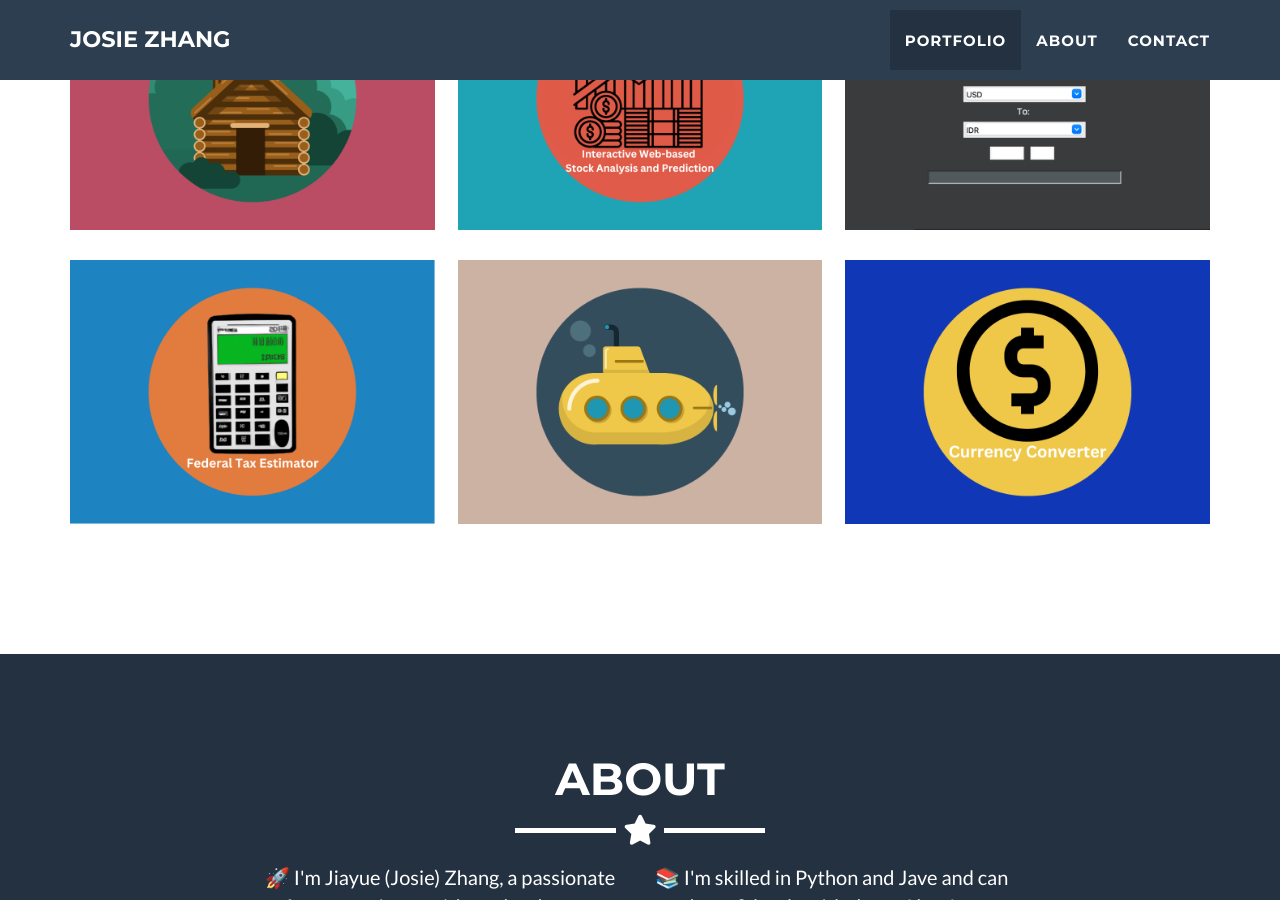
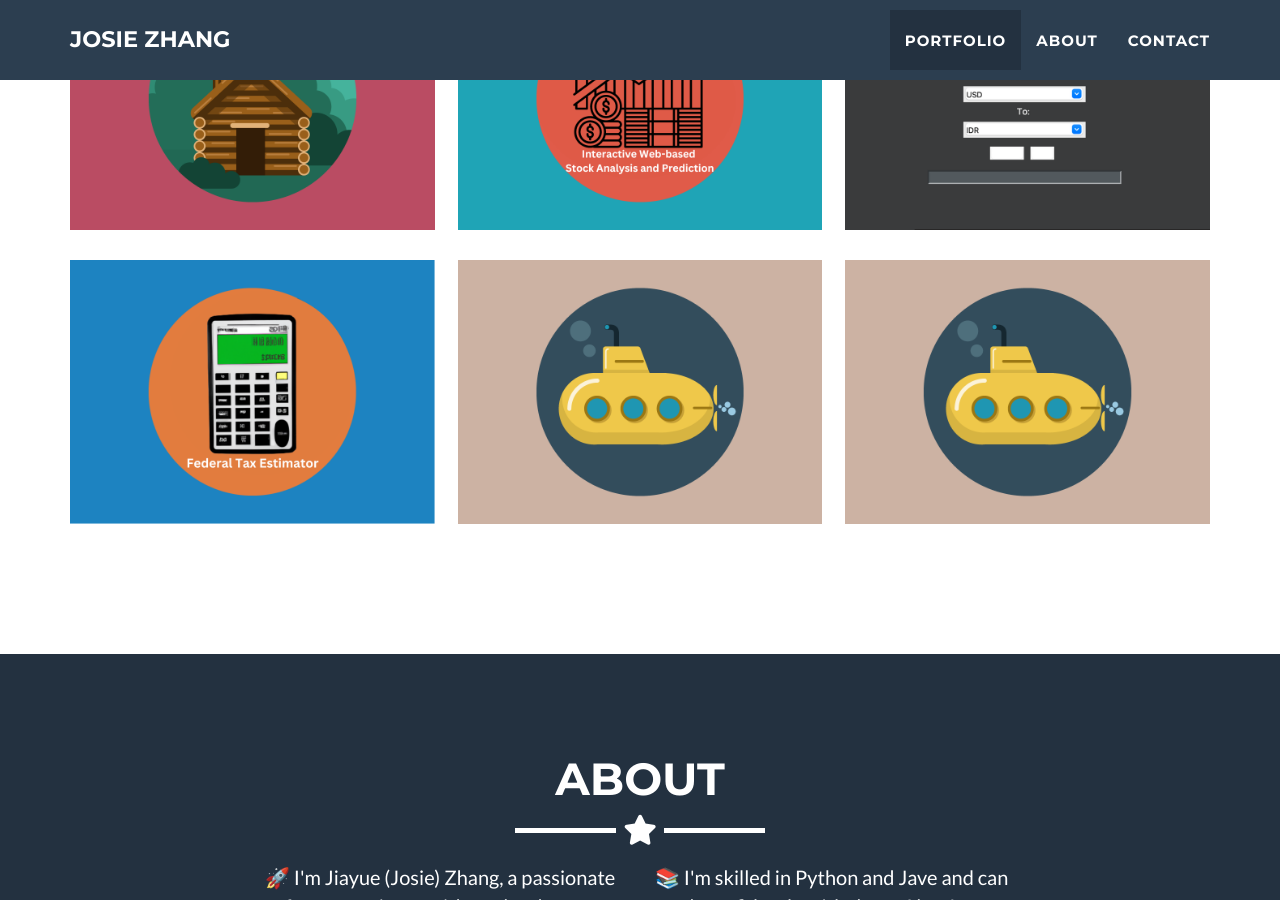
Before and after one commit to jiayuezhang84/jiayuezhang84.github.io, a Jekyll site: the page built from _posts/2014-07-18-project-1.markdown, in a window 1280 px wide and 900 px high, scrolled down 882 px. Built offline with Jekyll 4.4.1, drawn with Linux system fonts in a browser that asks for light colours.

Commit message:
Update 2014-07-14-project-5.markdown

```diff
--- a/_posts/2014-07-14-project-5.markdown
+++ b/_posts/2014-07-14-project-5.markdown
@@ -1,8 +1,8 @@
 ---
 layout: default
 modal-id: 5
-img: safe.png
+img: submarine.png
 alt: image-alt
-Language: Python
+category: Web Development
 description: Currency Converter applied Tkinter GUI for converting currencies via scraped real-time foreign exchange rates using Beautiful Soup.
 ---
```
